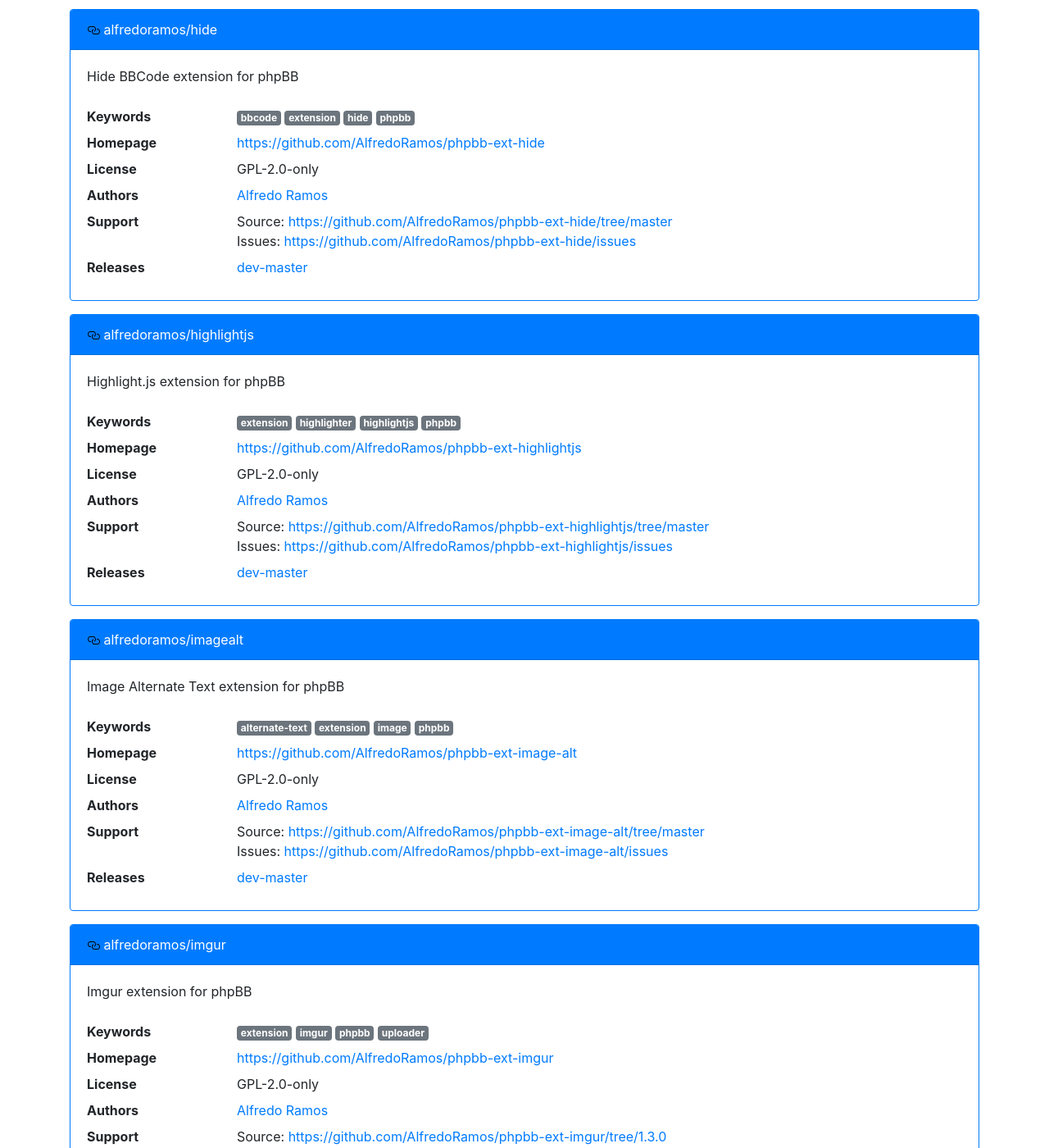
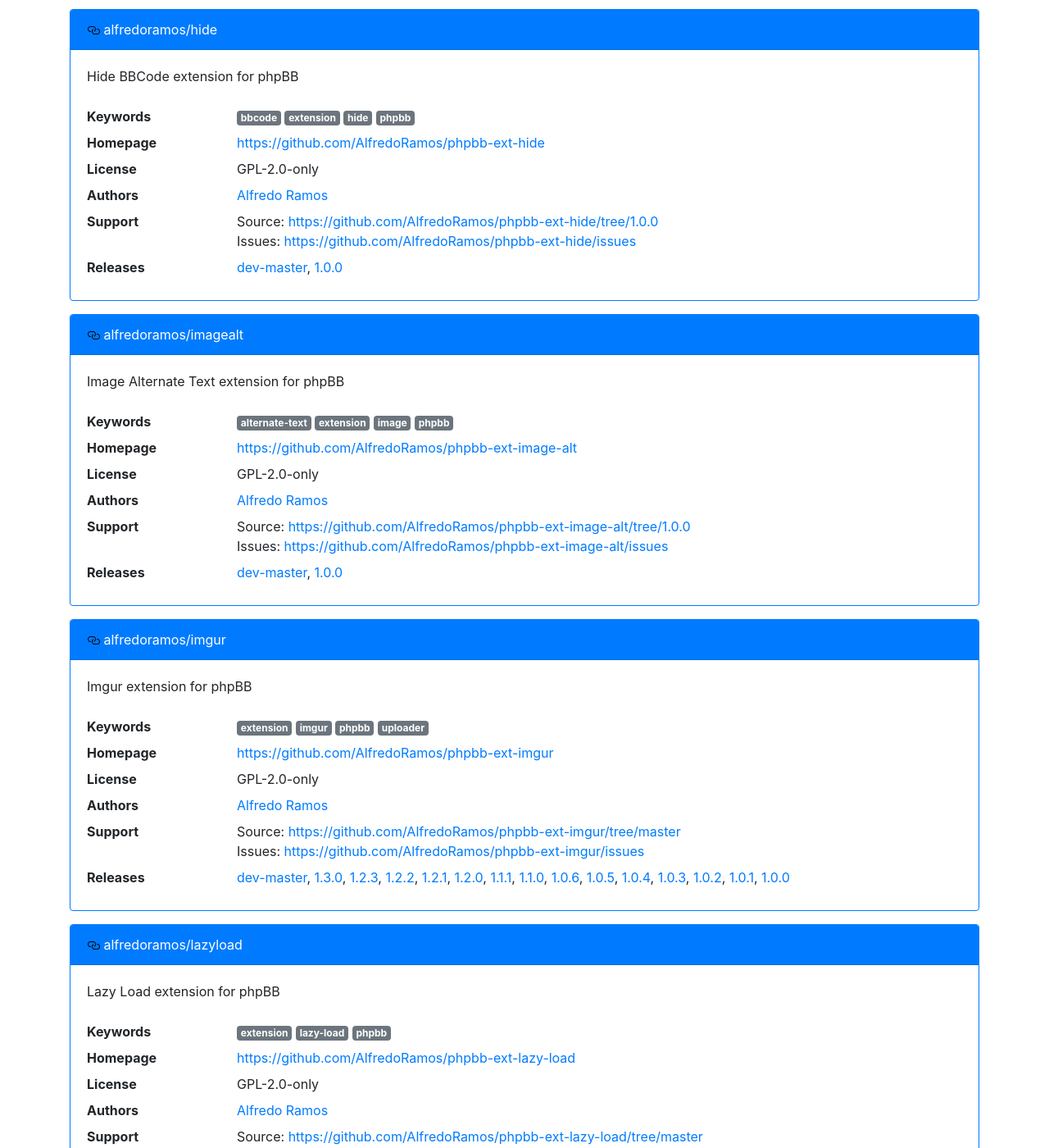
Before and after one commit to AlfredoRamos/AlfredoRamos.github.io, a Jekyll site: the page satis/index.html, which Jekyll copies as it is, in a window 1280 px wide and 1400 px high, scrolled down 569 px. Shown: the whole window at 82% size. Built offline with Jekyll 4.4.1, drawn with Linux system fonts in a browser that asks for light colours; some of the changed text lies outside the part shown.

Commit message:
[satis] Update repository

```diff
--- a/satis.json
+++ b/satis.json
@@ -33,10 +33,6 @@
 		},
 		{
 			"type": "vcs",
-			"url": "https://github.com/AlfredoRamos/phpbb-ext-highlightjs.git"
-		},
-		{
-			"type": "vcs",
 			"url": "https://github.com/AlfredoRamos/phpbb-ext-image-alt.git"
 		}
 	],
--- a/satis/index.html
+++ b/satis/index.html
@@ -21,8 +21,8 @@
             <a href="https://alfredoramos.github.io/satis/">
                 <h1>phpBB extension by Alfredo Ramos</h1>
             </a>
-            <span class="badge badge-light m-1" title="Wednesday, 07-Aug-2019 17:39:41 UTC">
-                Last updated: <br class="d-md-none"> <time datetime="2019-08-07T17:39:41+00:00">Wednesday, 07 Aug 2019 17:39:41 UTC</time>
+            <span class="badge badge-light m-1" title="Friday, 06-Sep-2019 22:14:56 UTC">
+                Last updated: <br class="d-md-none"> <time datetime="2019-09-06T22:14:56+00:00">Friday, 06 Sep 2019 22:14:56 UTC</time>
             </span>
         </div>
 
@@ -119,7 +119,7 @@
             <dt class="col-sm-3 col-md-2">Releases</dt>
             <dd class="col-sm-9 col-md-10">
 
-                <a href="https://api.github.com/repos/AlfredoRamos/phpbb-ext-auto-lock-topics/zipball/9f1090283741b5486d1b358a4da4fe7468b88dde" title="dist-reference: 9f1090283741b5486d1b358a4da4fe7468b88dde">dev-master</a>,
+                <a href="https://api.github.com/repos/AlfredoRamos/phpbb-ext-auto-lock-topics/zipball/c82f6181d8f2a3e9fd5a36efa2a2dd3b7a4bb13b" title="dist-reference: c82f6181d8f2a3e9fd5a36efa2a2dd3b7a4bb13b">dev-master</a>,
                 <a href="https://api.github.com/repos/AlfredoRamos/phpbb-ext-auto-lock-topics/zipball/a63fb3a03d618e858c3036963d89868e29a77cf2" title="dist-reference: a63fb3a03d618e858c3036963d89868e29a77cf2">1.1.2</a>,
                 <a href="https://api.github.com/repos/AlfredoRamos/phpbb-ext-auto-lock-topics/zipball/2cc89b4c7ad1d45f58b5588763dad07a5134a49b" title="dist-reference: 2cc89b4c7ad1d45f58b5588763dad07a5134a49b">1.1.1</a>,
                 <a href="https://api.github.com/repos/AlfredoRamos/phpbb-ext-auto-lock-topics/zipball/a1cce3ff0051cb63802e8cc550d9dfbaa63cf662" title="dist-reference: a1cce3ff0051cb63802e8cc550d9dfbaa63cf662">1.1.0</a>,
@@ -174,7 +174,7 @@
                     <dt class="col-sm-3 col-md-2">Support</dt>
             <dd class="col-sm-9 col-md-10">
                 <ul class="list-unstyled m-0">
-                                        <li>Source: <a href="https://github.com/AlfredoRamos/phpbb-ext-hide/tree/master">https://github.com/AlfredoRamos/phpbb-ext-hide/tree/master</a></li>
+                                        <li>Source: <a href="https://github.com/AlfredoRamos/phpbb-ext-hide/tree/1.0.0">https://github.com/AlfredoRamos/phpbb-ext-hide/tree/1.0.0</a></li>
                                         <li>Issues: <a href="https://github.com/AlfredoRamos/phpbb-ext-hide/issues">https://github.com/AlfredoRamos/phpbb-ext-hide/issues</a></li>
                                     </ul>
             </dd>
@@ -182,63 +182,8 @@
             <dt class="col-sm-3 col-md-2">Releases</dt>
             <dd class="col-sm-9 col-md-10">
 
-                <a href="https://api.github.com/repos/AlfredoRamos/phpbb-ext-hide/zipball/dde9bbb2578096308a06a45912d8ad32845d8ae9" title="dist-reference: dde9bbb2578096308a06a45912d8ad32845d8ae9">dev-master</a>            </dd>
-
-
-                </dl>
-    </div>
-</div>
-
-<div class="card border-primary mb-3">
-    <div id="alfredoramos/highlightjs" class="card-header bg-primary">
-        <a href="#alfredoramos/highlightjs" class="text-white">
-            <svg class="octicon-link" width="16" height="16">
-                <use xlink:href="#octicon-link"></use>
-            </svg>
-            alfredoramos/highlightjs
-        </a>
-
-            </div>
-
-    <div class="card-body">
-                <p>Highlight.js extension for phpBB</p>
-
-        <dl class="row mb-0">
-            <dt class="col-sm-3 col-md-2"></dt>
-            <dd class="col-sm-9 col-md-10"></dd>
-
-                    <dt class="col-sm-3 col-md-2">Keywords</dt>
-            <dd class="col-sm-9 col-md-10">
-                                <span class="badge badge-secondary">extension</span>
-                                <span class="badge badge-secondary">highlighter</span>
-                                <span class="badge badge-secondary">highlightjs</span>
-                                <span class="badge badge-secondary">phpbb</span>
-                            </dd>
-
-                    <dt class="col-sm-3 col-md-2">Homepage</dt>
-            <dd class="col-sm-9 col-md-10">
-                <a href="https://github.com/AlfredoRamos/phpbb-ext-highlightjs">https://github.com/AlfredoRamos/phpbb-ext-highlightjs</a>
-            </dd>
-
-                    <dt class="col-sm-3 col-md-2">License</dt>
-            <dd class="col-sm-9 col-md-10">GPL-2.0-only</dd>
-
-                    <dt class="col-sm-3 col-md-2">Authors</dt>
-            <dd class="col-sm-9 col-md-10">
-                <a href="https://github.com/AlfredoRamos">Alfredo Ramos</a>            </dd>
-
-                    <dt class="col-sm-3 col-md-2">Support</dt>
-            <dd class="col-sm-9 col-md-10">
-                <ul class="list-unstyled m-0">
-                                        <li>Source: <a href="https://github.com/AlfredoRamos/phpbb-ext-highlightjs/tree/master">https://github.com/AlfredoRamos/phpbb-ext-highlightjs/tree/master</a></li>
-                                        <li>Issues: <a href="https://github.com/AlfredoRamos/phpbb-ext-highlightjs/issues">https://github.com/AlfredoRamos/phpbb-ext-highlightjs/issues</a></li>
-                                    </ul>
-            </dd>
-
-            <dt class="col-sm-3 col-md-2">Releases</dt>
-            <dd class="col-sm-9 col-md-10">
-
-                <a href="https://api.github.com/repos/AlfredoRamos/phpbb-ext-highlightjs/zipball/ad48034f80a9eccbbac29cf12ec37b313d6d29d5" title="dist-reference: ad48034f80a9eccbbac29cf12ec37b313d6d29d5">dev-master</a>            </dd>
+                <a href="https://api.github.com/repos/AlfredoRamos/phpbb-ext-hide/zipball/721111aa1cc5f5af032dc1fdd3dbb4e0eb5d6d35" title="dist-reference: 721111aa1cc5f5af032dc1fdd3dbb4e0eb5d6d35">dev-master</a>,
+                <a href="https://api.github.com/repos/AlfredoRamos/phpbb-ext-hide/zipball/721111aa1cc5f5af032dc1fdd3dbb4e0eb5d6d35" title="dist-reference: 721111aa1cc5f5af032dc1fdd3dbb4e0eb5d6d35">1.0.0</a>            </dd>
 
 
                 </dl>
@@ -286,7 +231,7 @@
                     <dt class="col-sm-3 col-md-2">Support</dt>
             <dd class="col-sm-9 col-md-10">
                 <ul class="list-unstyled m-0">
-                                        <li>Source: <a href="https://github.com/AlfredoRamos/phpbb-ext-image-alt/tree/master">https://github.com/AlfredoRamos/phpbb-ext-image-alt/tree/master</a></li>
+                                        <li>Source: <a href="https://github.com/AlfredoRamos/phpbb-ext-image-alt/tree/1.0.0">https://github.com/AlfredoRamos/phpbb-ext-image-alt/tree/1.0.0</a></li>
                                         <li>Issues: <a href="https://github.com/AlfredoRamos/phpbb-ext-image-alt/issues">https://github.com/AlfredoRamos/phpbb-ext-image-alt/issues</a></li>
                                     </ul>
             </dd>
@@ -294,7 +239,8 @@
             <dt class="col-sm-3 col-md-2">Releases</dt>
             <dd class="col-sm-9 col-md-10">
 
-                <a href="https://api.github.com/repos/AlfredoRamos/phpbb-ext-image-alt/zipball/3857b66f469b2dd848d328febc5c867df97a3558" title="dist-reference: 3857b66f469b2dd848d328febc5c867df97a3558">dev-master</a>            </dd>
+                <a href="https://api.github.com/repos/AlfredoRamos/phpbb-ext-image-alt/zipball/ea57516f8e30ff18e27cb10b0330bbb5c7f195f6" title="dist-reference: ea57516f8e30ff18e27cb10b0330bbb5c7f195f6">dev-master</a>,
+                <a href="https://api.github.com/repos/AlfredoRamos/phpbb-ext-image-alt/zipball/ea57516f8e30ff18e27cb10b0330bbb5c7f195f6" title="dist-reference: ea57516f8e30ff18e27cb10b0330bbb5c7f195f6">1.0.0</a>            </dd>
 
 
                 </dl>
@@ -342,7 +288,7 @@
                     <dt class="col-sm-3 col-md-2">Support</dt>
             <dd class="col-sm-9 col-md-10">
                 <ul class="list-unstyled m-0">
-                                        <li>Source: <a href="https://github.com/AlfredoRamos/phpbb-ext-imgur/tree/1.3.0">https://github.com/AlfredoRamos/phpbb-ext-imgur/tree/1.3.0</a></li>
+                                        <li>Source: <a href="https://github.com/AlfredoRamos/phpbb-ext-imgur/tree/master">https://github.com/AlfredoRamos/phpbb-ext-imgur/tree/master</a></li>
                                         <li>Issues: <a href="https://github.com/AlfredoRamos/phpbb-ext-imgur/issues">https://github.com/AlfredoRamos/phpbb-ext-imgur/issues</a></li>
                                     </ul>
             </dd>
@@ -350,7 +296,7 @@
             <dt class="col-sm-3 col-md-2">Releases</dt>
             <dd class="col-sm-9 col-md-10">
 
-                <a href="https://api.github.com/repos/AlfredoRamos/phpbb-ext-imgur/zipball/403e6407875a7cd084212052f475c62e9421a914" title="dist-reference: 403e6407875a7cd084212052f475c62e9421a914">dev-master</a>,
+                <a href="https://api.github.com/repos/AlfredoRamos/phpbb-ext-imgur/zipball/1f03d61aa49dbabc9eabd169e795a08b0ee69239" title="dist-reference: 1f03d61aa49dbabc9eabd169e795a08b0ee69239">dev-master</a>,
                 <a href="https://api.github.com/repos/AlfredoRamos/phpbb-ext-imgur/zipball/403e6407875a7cd084212052f475c62e9421a914" title="dist-reference: 403e6407875a7cd084212052f475c62e9421a914">1.3.0</a>,
                 <a href="https://api.github.com/repos/AlfredoRamos/phpbb-ext-imgur/zipball/d49f2c3553d0771b41022c3a05ed8fdb1883332a" title="dist-reference: d49f2c3553d0771b41022c3a05ed8fdb1883332a">1.2.3</a>,
                 <a href="https://api.github.com/repos/AlfredoRamos/phpbb-ext-imgur/zipball/68bd086c4454be14f3c83208ba6a9ed5a97a658e" title="dist-reference: 68bd086c4454be14f3c83208ba6a9ed5a97a658e">1.2.2</a>,
@@ -419,7 +365,7 @@
             <dt class="col-sm-3 col-md-2">Releases</dt>
             <dd class="col-sm-9 col-md-10">
 
-                <a href="https://api.github.com/repos/AlfredoRamos/phpbb-ext-lazy-load/zipball/59b36bf105954d41db6f9c4274ed93995f415b6b" title="dist-reference: 59b36bf105954d41db6f9c4274ed93995f415b6b">dev-master</a>            </dd>
+                <a href="https://api.github.com/repos/AlfredoRamos/phpbb-ext-lazy-load/zipball/a03e9ef6d00a18185ab7f4980c882db3c332d602" title="dist-reference: a03e9ef6d00a18185ab7f4980c882db3c332d602">dev-master</a>            </dd>
 
 
                 </dl>
@@ -476,7 +422,7 @@
             <dt class="col-sm-3 col-md-2">Releases</dt>
             <dd class="col-sm-9 col-md-10">
 
-                <a href="https://api.github.com/repos/AlfredoRamos/phpbb-ext-markdown/zipball/dcfa1fe571e27255e522df08b05f5435f17f7a17" title="dist-reference: dcfa1fe571e27255e522df08b05f5435f17f7a17">dev-master</a>,
+                <a href="https://api.github.com/repos/AlfredoRamos/phpbb-ext-markdown/zipball/c42520ffcf93f7f2c385733d3c4e8c1698595070" title="dist-reference: c42520ffcf93f7f2c385733d3c4e8c1698595070">dev-master</a>,
                 <a href="https://api.github.com/repos/AlfredoRamos/phpbb-ext-markdown/zipball/066435bfc59546cce31dafff416d917b6ebff78b" title="dist-reference: 066435bfc59546cce31dafff416d917b6ebff78b">1.1.0</a>,
                 <a href="https://api.github.com/repos/AlfredoRamos/phpbb-ext-markdown/zipball/1dbce886c0ad96352d31c5245eea8e14ebb42f89" title="dist-reference: 1dbce886c0ad96352d31c5245eea8e14ebb42f89">1.0.0</a>            </dd>
 
@@ -533,7 +479,7 @@
                     <dt class="col-sm-3 col-md-2">Support</dt>
             <dd class="col-sm-9 col-md-10">
                 <ul class="list-unstyled m-0">
-                                        <li>Source: <a href="https://github.com/AlfredoRamos/phpbb-ext-seo-metadata/tree/master">https://github.com/AlfredoRamos/phpbb-ext-seo-metadata/tree/master</a></li>
+                                        <li>Source: <a href="https://github.com/AlfredoRamos/phpbb-ext-seo-metadata/tree/1.2.0">https://github.com/AlfredoRamos/phpbb-ext-seo-metadata/tree/1.2.0</a></li>
                                         <li>Issues: <a href="https://github.com/AlfredoRamos/phpbb-ext-seo-metadata/issues">https://github.com/AlfredoRamos/phpbb-ext-seo-metadata/issues</a></li>
                                     </ul>
             </dd>
@@ -541,7 +487,8 @@
             <dt class="col-sm-3 col-md-2">Releases</dt>
             <dd class="col-sm-9 col-md-10">
 
-                <a href="https://api.github.com/repos/AlfredoRamos/phpbb-ext-seo-metadata/zipball/4faa6016d1997ae25cc7e471f2f5f2bdf3421089" title="dist-reference: 4faa6016d1997ae25cc7e471f2f5f2bdf3421089">dev-master</a>,
+                <a href="https://api.github.com/repos/AlfredoRamos/phpbb-ext-seo-metadata/zipball/dd7fce8c40891285f06999beb09261ed09da934f" title="dist-reference: dd7fce8c40891285f06999beb09261ed09da934f">dev-master</a>,
+                <a href="https://api.github.com/repos/AlfredoRamos/phpbb-ext-seo-metadata/zipball/dd7fce8c40891285f06999beb09261ed09da934f" title="dist-reference: dd7fce8c40891285f06999beb09261ed09da934f">1.2.0</a>,
                 <a href="https://api.github.com/repos/AlfredoRamos/phpbb-ext-seo-metadata/zipball/7443a13d9554b48cdc8be05fc7787067396cee1e" title="dist-reference: 7443a13d9554b48cdc8be05fc7787067396cee1e">1.1.0</a>,
                 <a href="https://api.github.com/repos/AlfredoRamos/phpbb-ext-seo-metadata/zipball/64c3d8535fe1a4ae062b8de21887ac478e13bd87" title="dist-reference: 64c3d8535fe1a4ae062b8de21887ac478e13bd87">1.0.0</a>            </dd>
 
@@ -572,6 +519,7 @@
             <dd class="col-sm-9 col-md-10">
                                 <span class="badge badge-secondary">bbcode</span>
                                 <span class="badge badge-secondary">extension</span>
+                                <span class="badge badge-secondary">html5</span>
                                 <span class="badge badge-secondary">phpbb</span>
                                 <span class="badge badge-secondary">spoiler</span>
                             </dd>
@@ -591,7 +539,7 @@
                     <dt class="col-sm-3 col-md-2">Support</dt>
             <dd class="col-sm-9 col-md-10">
                 <ul class="list-unstyled m-0">
-                                        <li>Source: <a href="https://github.com/AlfredoRamos/phpbb-ext-simple-spoiler/tree/1.3.1">https://github.com/AlfredoRamos/phpbb-ext-simple-spoiler/tree/1.3.1</a></li>
+                                        <li>Source: <a href="https://github.com/AlfredoRamos/phpbb-ext-simple-spoiler/tree/master">https://github.com/AlfredoRamos/phpbb-ext-simple-spoiler/tree/master</a></li>
                                         <li>Issues: <a href="https://github.com/AlfredoRamos/phpbb-ext-simple-spoiler/issues">https://github.com/AlfredoRamos/phpbb-ext-simple-spoiler/issues</a></li>
                                     </ul>
             </dd>
@@ -599,7 +547,7 @@
             <dt class="col-sm-3 col-md-2">Releases</dt>
             <dd class="col-sm-9 col-md-10">
 
-                <a href="https://api.github.com/repos/AlfredoRamos/phpbb-ext-simple-spoiler/zipball/65c21f16c4b591a88378ee8971d4004098cba8d1" title="dist-reference: 65c21f16c4b591a88378ee8971d4004098cba8d1">dev-master</a>,
+                <a href="https://api.github.com/repos/AlfredoRamos/phpbb-ext-simple-spoiler/zipball/0160f7dcee57c4cba926d2750a4e92ff3dc8a55c" title="dist-reference: 0160f7dcee57c4cba926d2750a4e92ff3dc8a55c">dev-master</a>,
                 <a href="https://api.github.com/repos/AlfredoRamos/phpbb-ext-simple-spoiler/zipball/65c21f16c4b591a88378ee8971d4004098cba8d1" title="dist-reference: 65c21f16c4b591a88378ee8971d4004098cba8d1">1.3.1</a>,
                 <a href="https://api.github.com/repos/AlfredoRamos/phpbb-ext-simple-spoiler/zipball/80eeaa3e2b9b639a1ae3a6e7abcaa32865e71a18" title="dist-reference: 80eeaa3e2b9b639a1ae3a6e7abcaa32865e71a18">1.3.0</a>,
                 <a href="https://api.github.com/repos/AlfredoRamos/phpbb-ext-simple-spoiler/zipball/4cc64387afdc4035a4c48d8356be2ee09b98bbb6" title="dist-reference: 4cc64387afdc4035a4c48d8356be2ee09b98bbb6">1.2.1</a>,
--- a/satis/packages.json
+++ b/satis/packages.json
@@ -1,8 +1,8 @@
 {
     "packages": [],
     "includes": {
-        "include/all$65d36a39c95451c82b2fcc38751054db2d9c9d32.json": {
-            "sha1": "65d36a39c95451c82b2fcc38751054db2d9c9d32"
+        "include/all$60473d152fe32e53c024a010ee182efbddc412ba.json": {
+            "sha1": "60473d152fe32e53c024a010ee182efbddc412ba"
         }
     }
 }
```
Also changed, not shown: README.md, satis/include/all$60473d152fe32e53c024a010ee182efbddc412ba.json.
